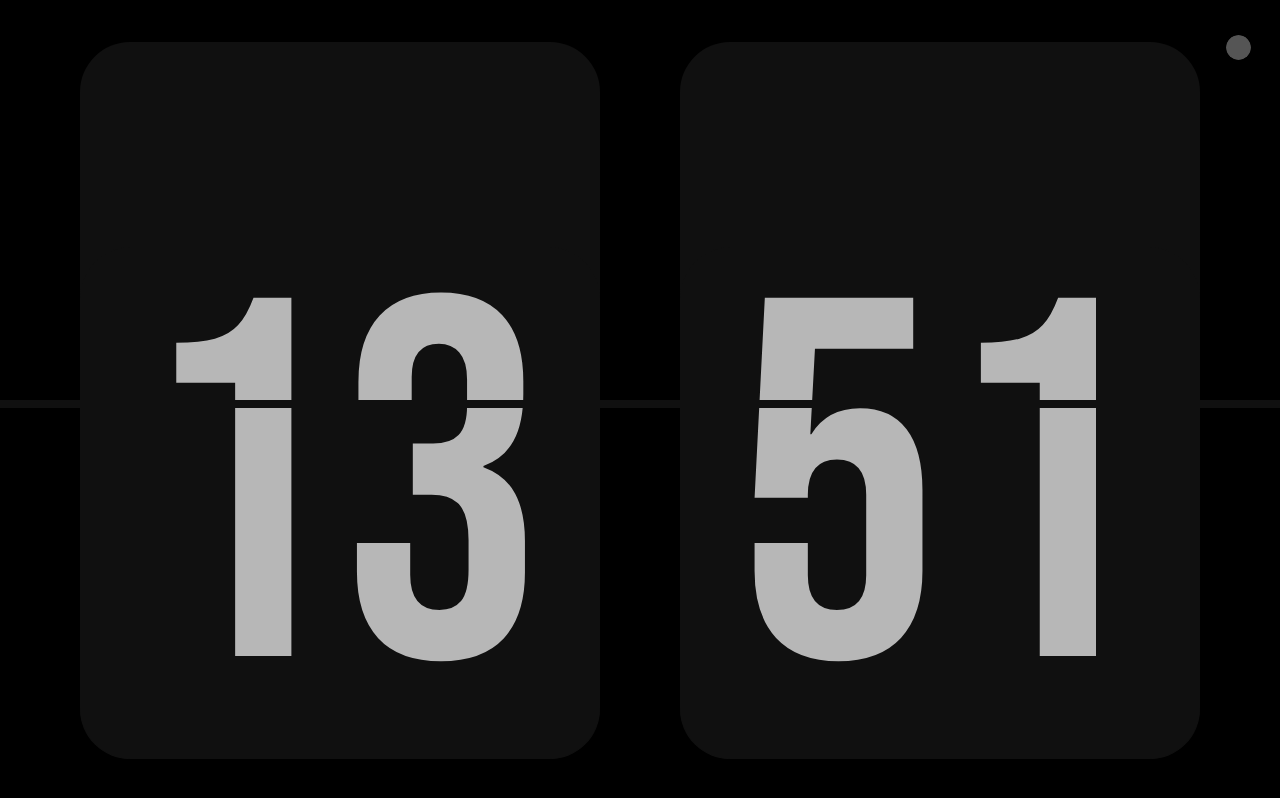
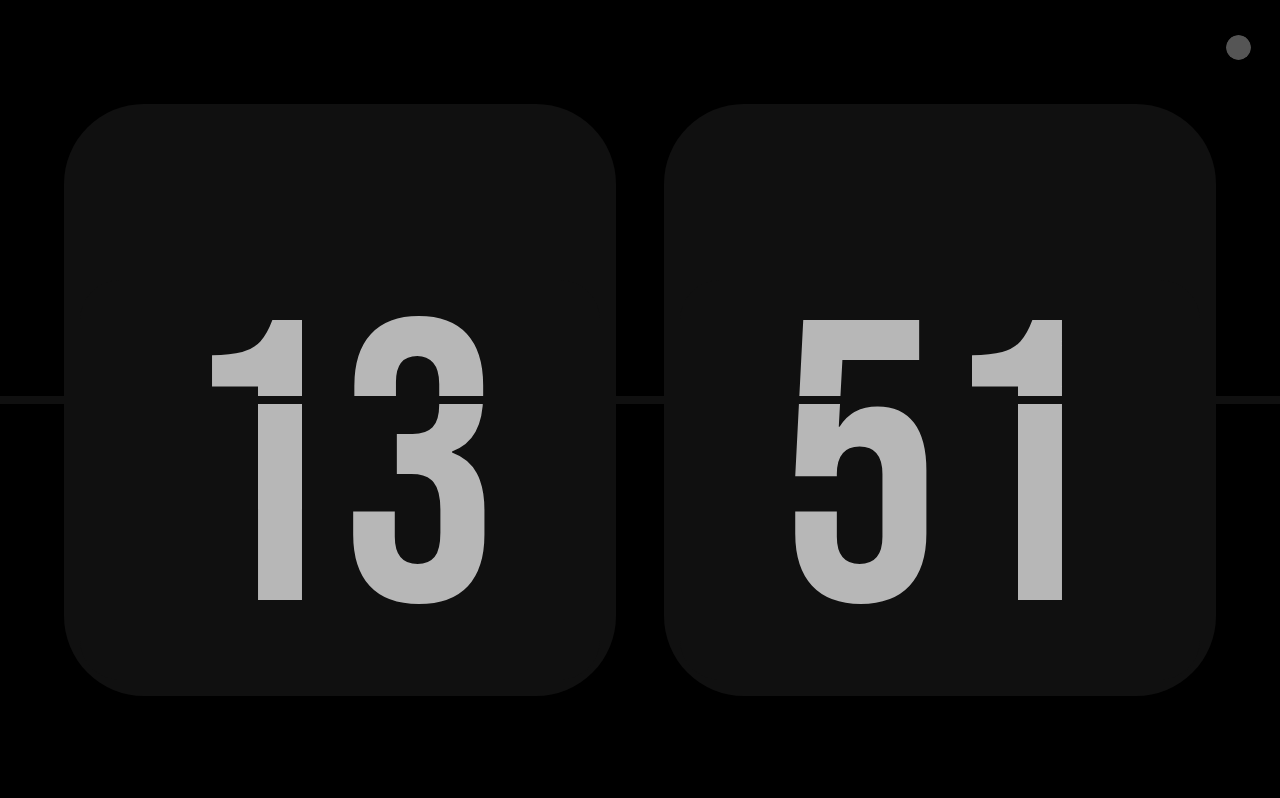
Before and after one commit to justforuse/fliqlo, a website built with Vite: page index.html in a window 1280 px wide. Built offline with nearby package versions, Linux system fonts and the light colour scheme.

Commit message:
feat: add favicon & style

```diff
--- a/index.html
+++ b/index.html
@@ -5,7 +5,7 @@
     <meta http-equiv="X-UA-Compatible" content="IE=edge" />
     <meta name="viewport" content="width=device-width, initial-scale=1.0" />
     <title>Fliqlo</title>
-
+    <link rel="icon" href="/favicon.ico">
     <link rel="stylesheet" href="./src/styles.css" />
     <link rel="stylesheet" href="./src/flip_animation.css" />
   </head>
--- a/src/flip_animation.css
+++ b/src/flip_animation.css
@@ -1,6 +1,7 @@
 *::after, *::before, .flip_container * {
     box-sizing: border-box;
     font-size: clamp(30vw,40vw,50vw);
+    font-size: 50vmin;
     color: var(--text);
     /* transition: all .5s; */
 }
--- a/src/styles.css
+++ b/src/styles.css
@@ -64,35 +64,39 @@ svg:hover {
 }
 
 .line {
-  width: 100%;
+  width: 100vw;
   height: 8px;
   background-color: var(--holder);
   position: absolute;
   top: 50%;
+  left: 0;
   z-index: 2;
+  transform: translate(0, -50%)
 }
 
 .container {
   height: 100%;
   display: flex;
   flex-direction: row;
-  justify-content: space-evenly;
+  justify-content: center;
   padding: 0 1% 0 1%;
 }
 
 .holder {
   position: relative;
 
-  width: clamp(20vw, 45vw, 65vh);
+  width: 65vmin;
+  /* width: clamp(20vw, 45vw, 65vh); */
   /* height: 80%; */
 
-  margin: auto 1%;
+  margin: auto 3vmin;
+  padding: 2vmin;
   justify-content: center;
   align-items: center;
   background-color: var(--holder);
   /* background-color: #626262; */
 
-  border-radius: 50px;
+  border-radius: 10vmin;
 }
 .holder h1 {
   color: var(--text);
```
Also changed, not shown: public/favicon.ico (added).
